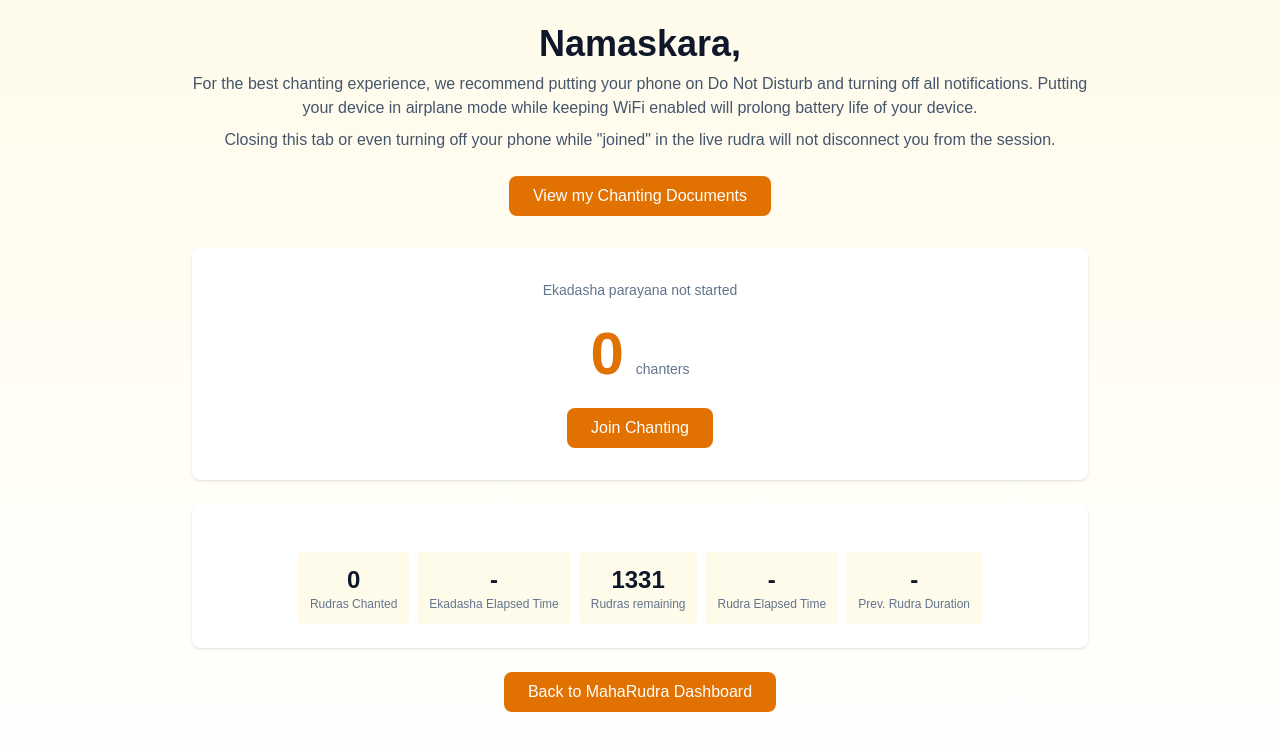
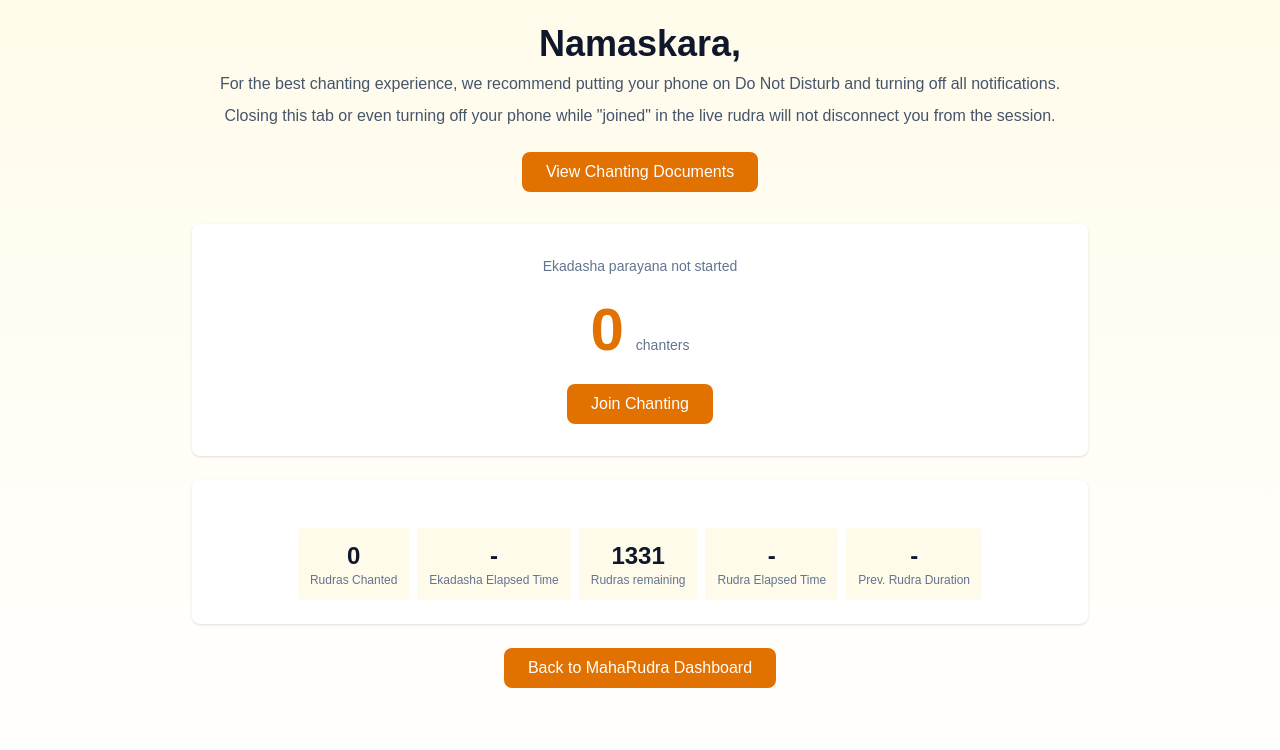
Before and after one commit to Vipra-Vrinda/maharudradfw, a Next.js app: page /maharudradfw/livecount in a window 1280 px wide. Shown: the top 750 px of the page. Built offline with nearby package versions, Linux system fonts and the light colour scheme; no server answers; the database is empty; sample sign-in values are in the browser's storage.

Commit message:
minor fixes

```diff
--- a/src/app/livecount/page.jsx
+++ b/src/app/livecount/page.jsx
@@ -233,7 +233,7 @@ export default function LiveCountPage() {
       <main className="max-w-4xl mx-auto">
         <header className="mb-8 text-center">
           <h1 className="text-4xl font-bold">Namaskara, {users[user.uid]}</h1>
-          <p className="mt-2 text-slate-600">For the best chanting experience, we recommend putting your phone on Do Not Disturb and turning off all notifications. Putting your device in airplane mode while keeping WiFi enabled will prolong battery life of your device.
+          <p className="mt-2 text-slate-600">For the best chanting experience, we recommend putting your phone on Do Not Disturb and turning off all notifications.
           </p>
           <p className="mt-2 text-slate-600">Closing this tab or even turning off your phone while "joined" in the live rudra will not disconnect you from the session.</p>
           <br style={{ marginBottom: 8 }} />
@@ -243,7 +243,7 @@ export default function LiveCountPage() {
             rel="noopener noreferrer"
             className="px-6 py-2 rounded-lg font-medium bg-amber-600 text-white hover:bg-amber-700 inline-block"
           >
-            View my Chanting Documents
+            View Chanting Documents
           </a>
         </header>
 
```
